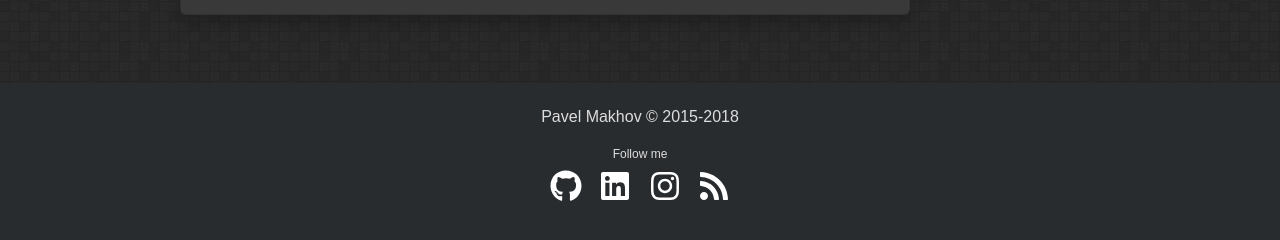
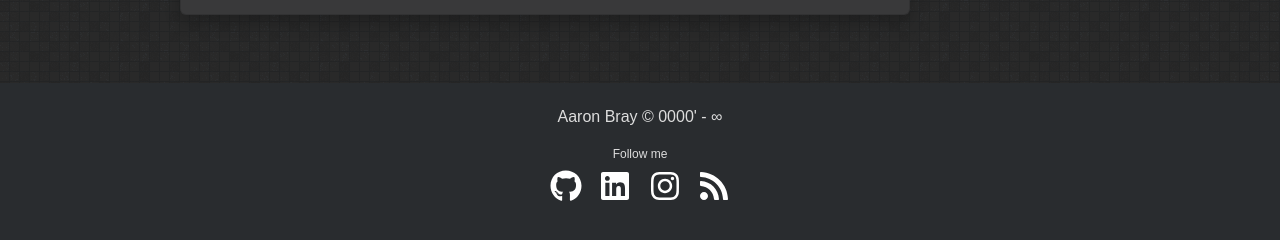
Before and after one commit to AaronBray/AaronBray.github.io, a Jekyll site: the page built from index.html, in a window 1280 px wide and 900 px high, scrolled down 734 px. Shown: the part 635-875 px from the top of the window. Built offline with Jekyll 4.4.1, drawn with Linux system fonts in a browser that asks for light colours.

Commit message:
Update _config.yml

```diff
--- a/_config.yml
+++ b/_config.yml
@@ -10,8 +10,8 @@ url: https://aaronbray.github.io/
 # For a project page here should be a project name. Otherwise (for user's/organization's page leave it empty)
 baseurl:
 
-author: Pavel Makhov
-copyright: 2015-2018
+author: Aaron Bray
+copyright: 0000' - ∞
 
 share:
   facebook: true
```
